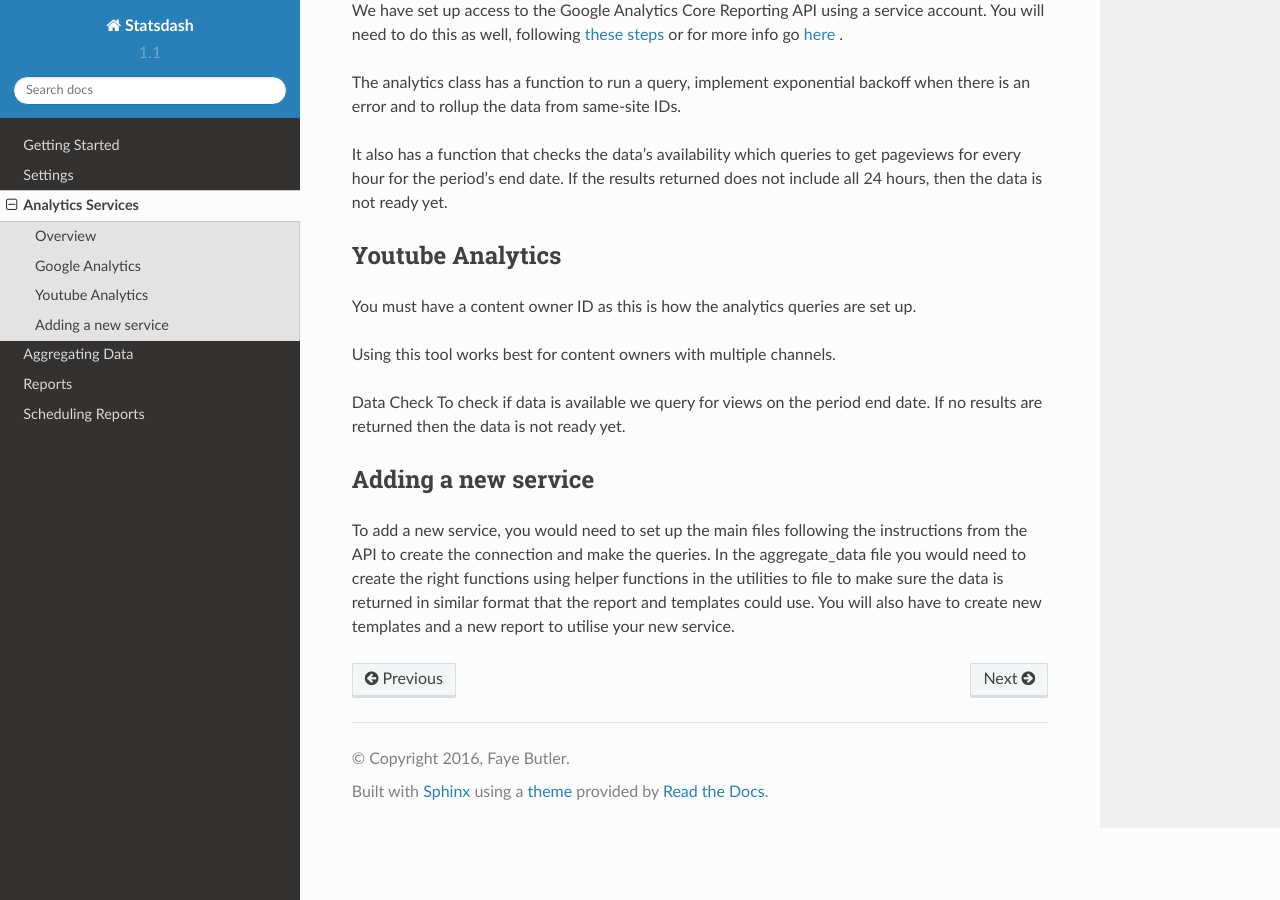
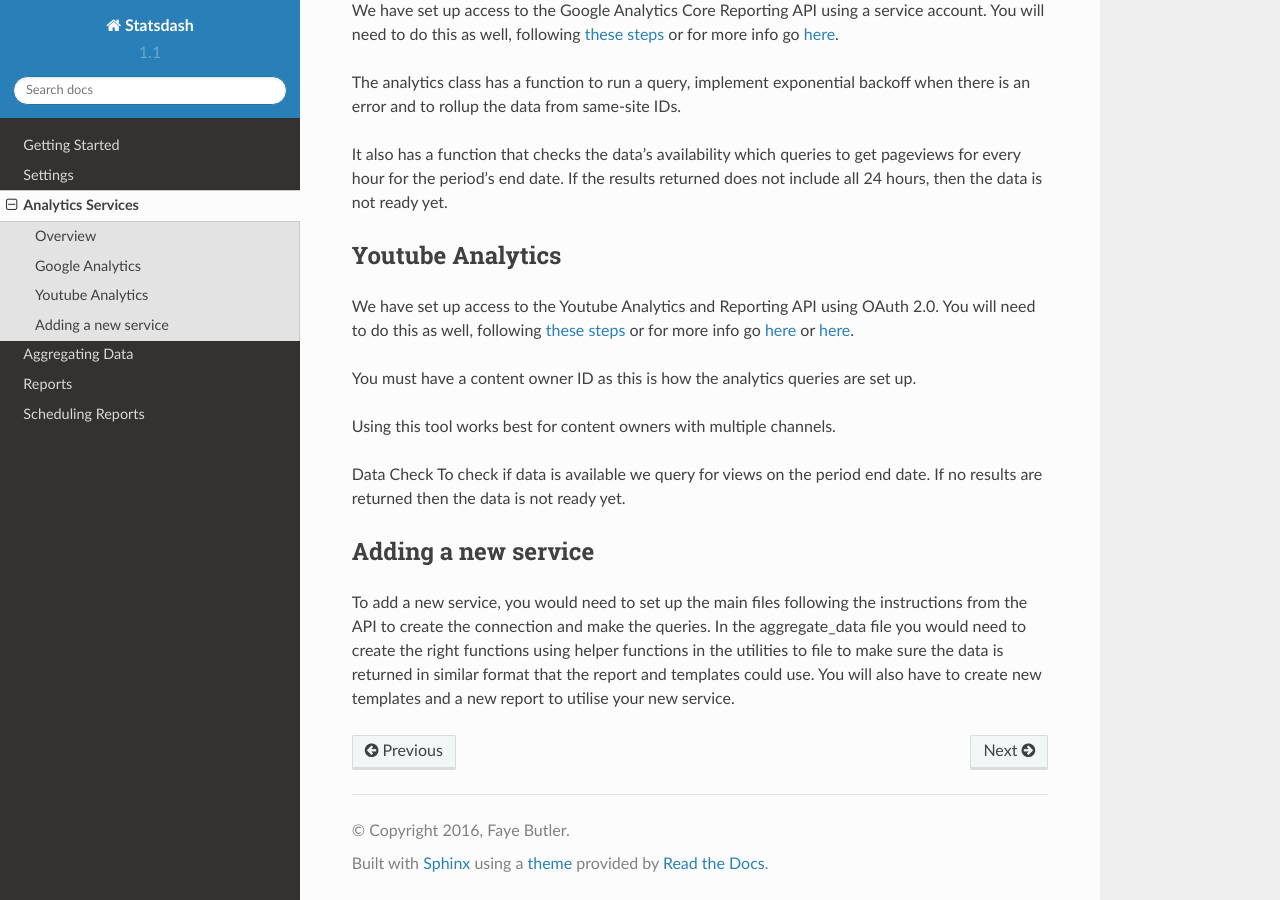
Before and after one commit to gamernetwork/gastatsdash, a Sphinx documentation site: the page built from docs/analytics_service.rst, in a window 1280 px wide and 900 px high, scrolled down 826 px. Built offline with Sphinx 7.4.7 and the Read the Docs theme 2.0.0, drawn with Linux system fonts in a browser that asks for light colours.

Commit message:
updating service links

```diff
--- a/docs/analytics_service.rst
+++ b/docs/analytics_service.rst
@@ -30,7 +30,7 @@ Each service has a separate folder with similar files inside. Main files:
 Google Analytics
 ---------------
 
-We have set up access to the Google Analytics Core Reporting API using a service account. You will need to do this as well, following :ref:`these steps <service_account>` or for more info go `here <https://developers.google.com/analytics/devguides/reporting/core/v3/quickstart/service-py>`_ .
+We have set up access to the Google Analytics Core Reporting API using a service account. You will need to do this as well, following :ref:`these steps <service_account>` or for more info go `here <https://developers.google.com/analytics/devguides/reporting/core/v3/quickstart/service-py>`_.
 
 The analytics class has a function to run a query, implement exponential backoff when there is an error and to rollup the data from same-site IDs.
 
@@ -38,6 +38,8 @@ It also has a function that checks the data's availability which queries to get
 
 Youtube Analytics
 -----------------
+
+We have set up access to the Youtube Analytics and Reporting API using OAuth 2.0. You will need to do this as well, following :ref:`these steps <oauth_account>` or for more info go `here <https://developers.google.com/youtube/reporting/guides/authorization>`_ or `here <https://developers.google.com/api-client-library/python/guide/aaa_oauth>`_.
 
 You must have a content owner ID as this is how the analytics queries are set up.
 
--- a/docs/getting_started.rst
+++ b/docs/getting_started.rst
@@ -35,6 +35,8 @@ Generating service account
     - Choose 'Service account'
   - You will be prompted to save a .p12 file - this is the private key file referenced in GA/config.py
   - Copy the service account email address and pop into GA/config.py
+
+.. _oauth_account:
 
 Generating OAuth Client ID
 --------------------------
```
